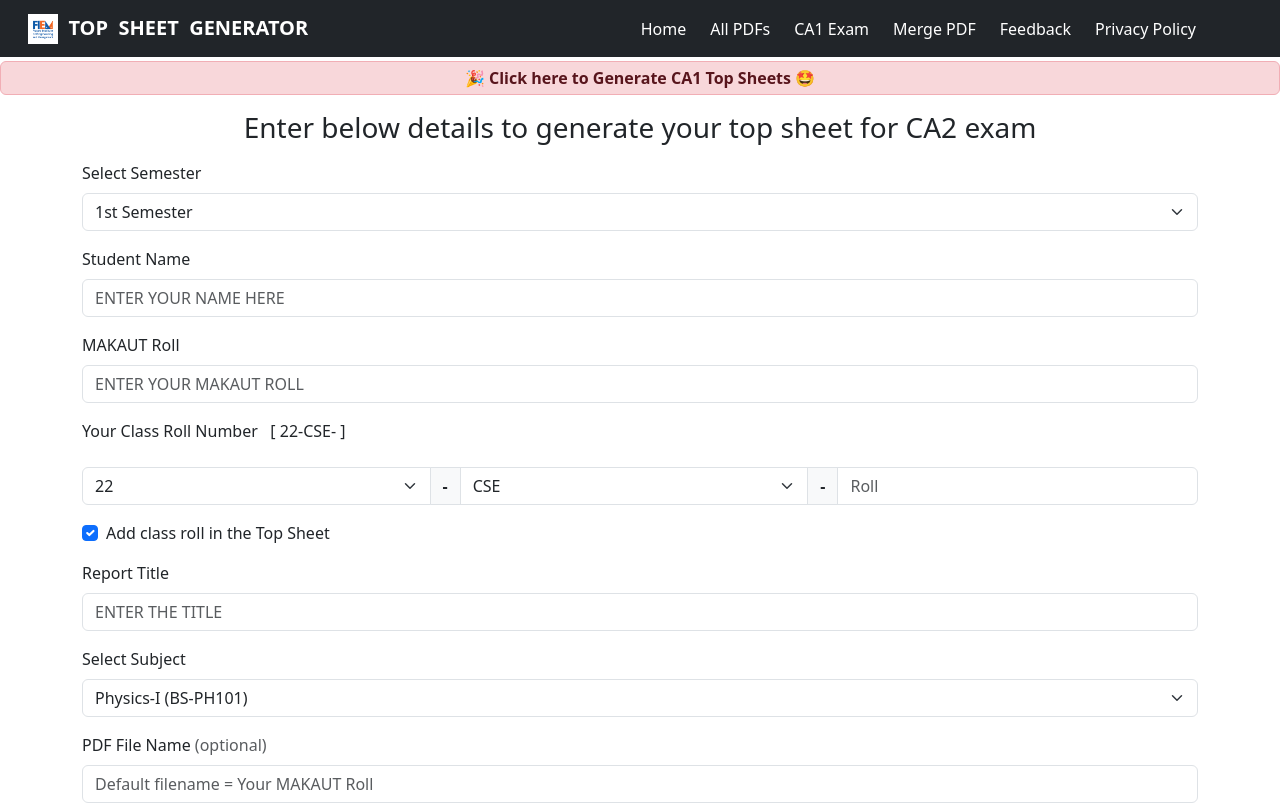
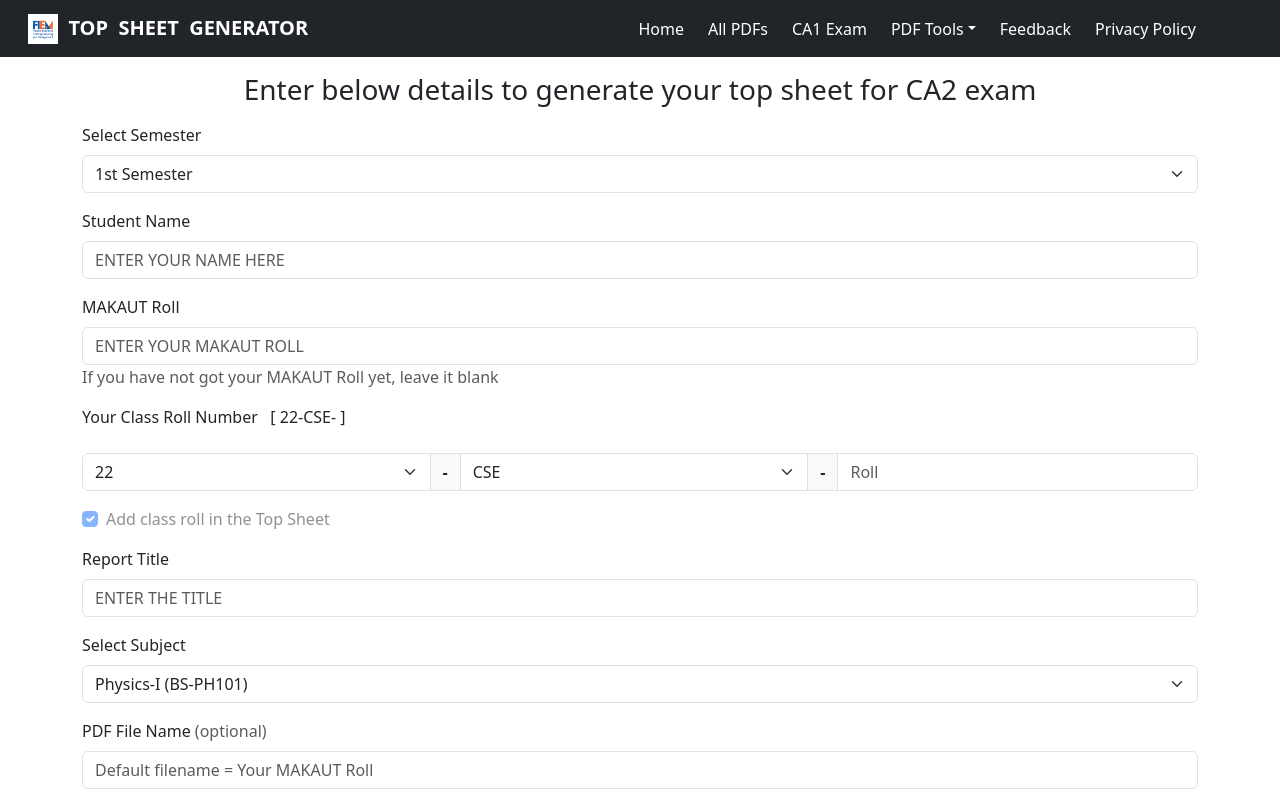
Before and after one commit to Saptarshi-Chakraborty/top-sheet-generator-frontend, a Next.js app: page / in a window 1280 px wide. Shown: the top 803 px of the page. Built offline with nearby package versions, Linux system fonts and the light colour scheme.

Commit message:
makaut roll now optional for 1st sem students

```diff
--- a/components/FormPages/FormComponents/FormClassRoll.js
+++ b/components/FormPages/FormComponents/FormClassRoll.js
@@ -1,6 +1,6 @@
 import React, { useEffect, useRef, useState } from 'react'
 
-const FormClassRoll = ({ classRoll, setClassRoll, semester, includeClassRoll, setIncludeClassRoll, allSubjects }) => {
+const FormClassRoll = ({ classRoll, setClassRoll, semester, includeClassRoll, setIncludeClassRoll, allSubjects, makautRoll }) => {
     const classRoll1 = useRef(null);
     const classRoll2 = useRef(null);
     const classRoll3 = useRef(null);
@@ -123,7 +123,7 @@ const FormClassRoll = ({ classRoll, setClassRoll, semester, includeClassRoll, se
             </div>
 
             <div className="form-check">
-                <input ref={checkBoxRef} onChange={updateCheckBox} className="form-check-input" type="checkbox" id="includeClassRollCheckbox" checked={includeClassRoll} />
+                <input ref={checkBoxRef} onChange={updateCheckBox} className="form-check-input" type="checkbox" id="includeClassRollCheckbox" checked={includeClassRoll} disabled={(semester == "1st" && makautRoll == "")} />
                 <label className="form-check-label" htmlFor="includeClassRollCheckbox">Add class roll in the Top Sheet</label>
             </div>
         </div>
--- a/components/FormPages/FormComponents/FormMakautRoll.js
+++ b/components/FormPages/FormComponents/FormMakautRoll.js
@@ -2,7 +2,7 @@
 
 import React, { useRef } from 'react'
 
-const FormMakautRoll = ({ makautRoll, setMakautRoll }) => {
+const FormMakautRoll = ({ makautRoll, setMakautRoll, semester }) => {
     const inputRef = useRef(null);
     const elementId = "submitFormMakautRoll";
 
@@ -15,7 +15,11 @@ const FormMakautRoll = ({ makautRoll, setMakautRoll }) => {
     return (
         <div className="my-3">
             <label htmlFor={elementId} className="form-label">MAKAUT Roll</label>
-            <input ref={inputRef} value={makautRoll} onChange={onChange} id={elementId} type="number" autoComplete="off" className="form-control text-uppercase" placeholder="Enter your MAKAUT roll" required={true} />
+            <input ref={inputRef} value={makautRoll} onChange={onChange} id={elementId} type="number" autoComplete="off" className="form-control text-uppercase" placeholder="Enter your MAKAUT roll" required={(semester !== "1st")} />
+            {
+                (semester == "1st") &&
+                <p className="text-muted">If you have not got your MAKAUT Roll yet, leave it blank</p>
+            }
         </div>
     )
 }
--- a/components/NavBar.js
+++ b/components/NavBar.js
@@ -39,8 +39,13 @@ const Navbar = () => {
                                     <Link className="nav-link active" aria-current="page" href="/ca1">CA1 Exam</Link>
                                 </li>
 
-                                <li className="nav-item">
-                                    <Link className="nav-link active" aria-current="page" href="/pdftools/pdf-merger">Merge PDF</Link>
+                                <li className="nav-item dropdown">
+                                    <a className="nav-link active dropdown-toggle" href="#" role="button" data-bs-toggle="dropdown" aria-expanded="false">PDF Tools</a>
+
+                                    <ul className="dropdown-menu">
+                                        <li><a className="dropdown-item" href="/pdftools/pdf-merger">Merge PDF</a></li>
+                                        <li><a className="dropdown-item" href="/pdftools/pdf-compressor">Compress PDF</a></li>
+                                    </ul>
                                 </li>
 
                                 <li className="nav-item">
--- a/components/home/Body.js
+++ b/components/home/Body.js
@@ -11,11 +11,11 @@ const Body = () => {
 
     return (
         <>
-            <div>
+            {/* <div className='notice'>
                 <Link href="/ca1" className="alert alert-danger alert-dismissible fw-bold fade show p-1 mt-1 mb-0 d-block text-center text-decoration-none" role="alert">
                     🎉 Click here to Generate CA1 Top Sheets 🤩
                 </Link>
-            </div>
+            </div> */}
 
             <div className="container my-3">
                 <h3 className="text-center mb-3 main-heading">Enter below details to generate your top sheet for CA2 exam</h3>
--- a/components/home/SubmitForm.js
+++ b/components/home/SubmitForm.js
@@ -45,6 +45,13 @@ const SubmitForm = ({ isLoading, setIsLoading }) => {
         console.log("Submitting Form...");
         setModalData((oldvalues) => { return { ...oldvalues, dataLoaded: false } });
 
+        // Check for the first years
+        if (semester !== "1st" && makautRoll == "") {
+            toast.error("Please enter your MAKAUT roll");
+            return;
+        }
+
+
         // check custom filename conditions
         if (filename !== '' && String(filename)?.length <= 3) {
             toast.error("Please give a valid name");
@@ -66,7 +73,7 @@ const SubmitForm = ({ isLoading, setIsLoading }) => {
             subjectName: subjectArray[0]?.trim(),
             subjectCode: subjectArray[1]?.trim(),
             semester: semester?.trim(),
-            includeClassRoll: `${includeClassRoll}`,
+            includeClassRoll: `${(semester === "1st" ? "true" : includeClassRoll)}`,
             ca: "CA2",
             reportTitle: reportTitle?.trim().toUpperCase(),
             customFileName: (filename === '' ? "" : filename),
@@ -75,6 +82,7 @@ const SubmitForm = ({ isLoading, setIsLoading }) => {
             osName: userAgent?.osName,
         };
         console.table(primaryFormData);
+        // return;
 
         let formData = new FormData();
         for (let key in primaryFormData)
@@ -199,10 +207,10 @@ const SubmitForm = ({ isLoading, setIsLoading }) => {
             <FormName name={studentName} setName={setStudentName} />
 
             {/* <!-- MAKAUT Roll --> */}
-            <FormMakautRoll makautRoll={makautRoll} setMakautRoll={setMakautRoll} />
+            <FormMakautRoll makautRoll={makautRoll} setMakautRoll={setMakautRoll} semester={semester} />
 
             {/* <!-- Class roll number --> */}
-            <FormClassRoll classRoll={classRoll} setClassRoll={setClassRoll} semester={semester} includeClassRoll={includeClassRoll} setIncludeClassRoll={setIncludeClassRoll} allSubjects={allSubjects} />
+            <FormClassRoll classRoll={classRoll} setClassRoll={setClassRoll} semester={semester} includeClassRoll={includeClassRoll} setIncludeClassRoll={setIncludeClassRoll} allSubjects={allSubjects} makautRoll={makautRoll} />
 
             {/* <!-- Report Title --> */}
             <FormReportTitle reportTitle={reportTitle} setReportTitle={setReportTitle} />
--- a/components/pdftools/mergepdf/Body.js
+++ b/components/pdftools/mergepdf/Body.js
@@ -7,7 +7,6 @@ import ActionButtonBox from './ActionButtonBox'
 const Body = () => {
 
     const fileInputRef = useRef(null)
-    const showContainerRef = useRef(null)
 
     const [allPdfs, setAllPdfs] = useState([])
     const [mergedPdfFile, setMergedPdfFile] = useState(null)
--- a/jsconfig.json
+++ b/jsconfig.json
@@ -1,7 +1,8 @@
 {
   "compilerOptions": {
     "paths": {
-      "@/*": ["./src/*"]
+      "@/*": ["./src/*"],
+      "@components/*": ["./components/*"],
     }
   }
 }
--- a/public/data/api.js
+++ b/public/data/api.js
@@ -1,9 +1,9 @@
 export const API = {
     curentDeployment: {
-        url: "https://script.google.com/macros/s/AKfycbwN4wmXq0c1elNvxjEohL2OKN-U9PqaOL-l1kasoVmZSArh-qKlABZCRRwyXW5mz1sL/exec",
-        version: "Version 40",
-        deploymentId: "AKfycbwN4wmXq0c1elNvxjEohL2OKN-U9PqaOL-l1kasoVmZSArh-qKlABZCRRwyXW5mz1sL",
-        time: "Aug 9, 11:33 PM",
+        url: "https://script.google.com/macros/s/AKfycbyJwI9U0gCSrzyKiW2xRp1cKEMD8KuXs5e1detlQNdnxf7IUMgOb97hkid4DEGdmftc/exec",
+        version: "Version 42",
+        deploymentId: "AKfycbyJwI9U0gCSrzyKiW2xRp1cKEMD8KuXs5e1detlQNdnxf7IUMgOb97hkid4DEGdmftc",
+        time: "Sep 3, 12:35 PM",
     },
     testDeployment: {
         url: "https://script.google.com/macros/s/AKfycbwbSrLbDIX9PxcZHtHKQV55H3-OfnjTEA71mjo8lGk/dev",
```
